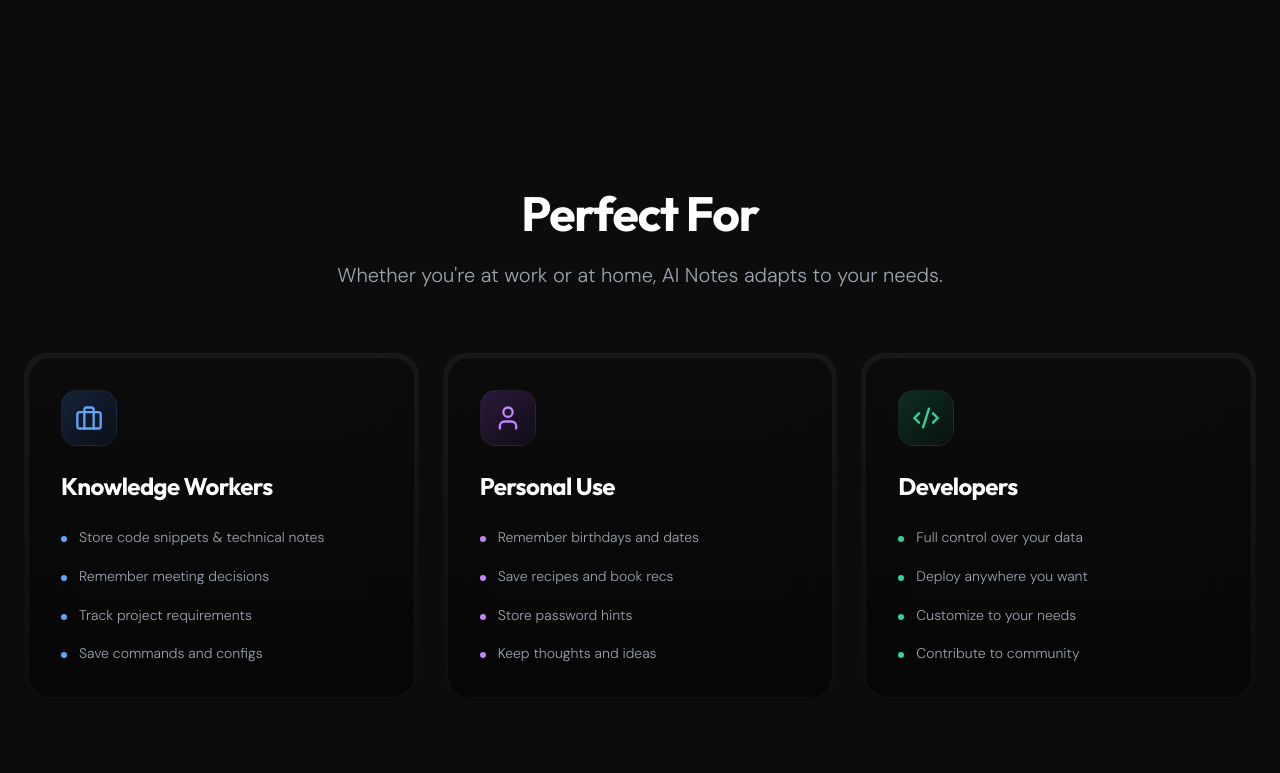
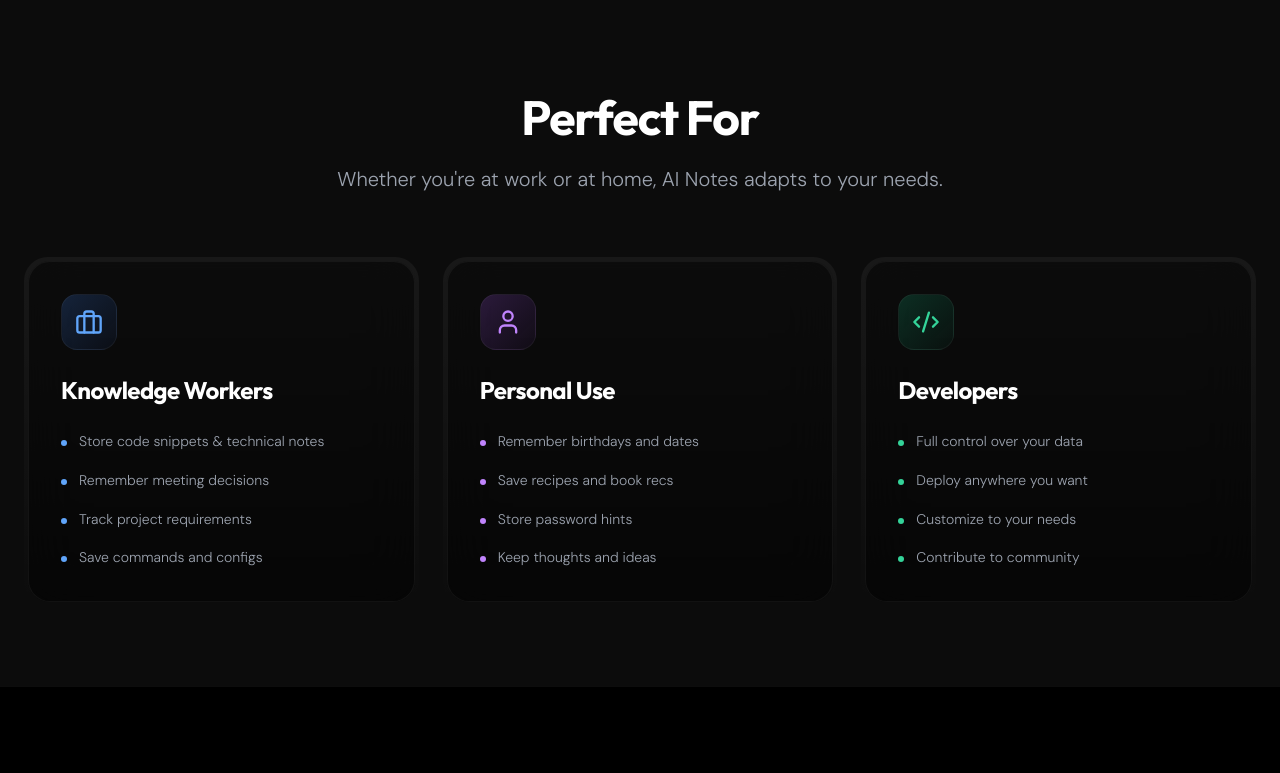
Before and after one commit to muhammadrivaldy/ainotes, an Astro site in the folder landing/: page / in a window 1280 px wide. Shown: the part 2687-3460 px from the top of the page. Built offline with nearby package versions, Linux system fonts and the light colour scheme; Astro itself is replaced by a stand-in of ours.

Commit message:
fix: adjust padding on audience section for improved layout

```diff
--- a/landing/src/components/Audience.astro
+++ b/landing/src/components/Audience.astro
@@ -41,7 +41,7 @@
 ];
 ---
 
-<section class="py-24 relative bg-surface/30">
+<section class="pb-20 relative bg-surface/30">
   <div class="max-w-7xl mx-auto px-6">
     <div class="text-center mb-16">
       <h2 class="text-4xl md:text-5xl font-display font-bold mb-6">
```
